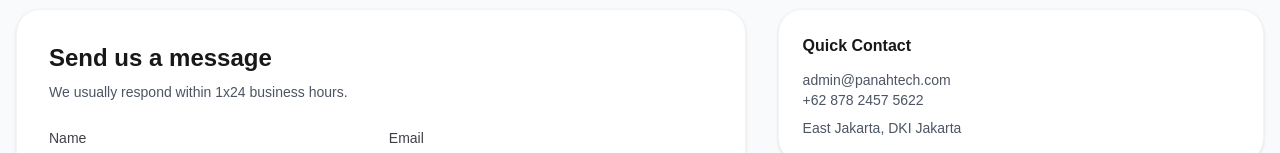
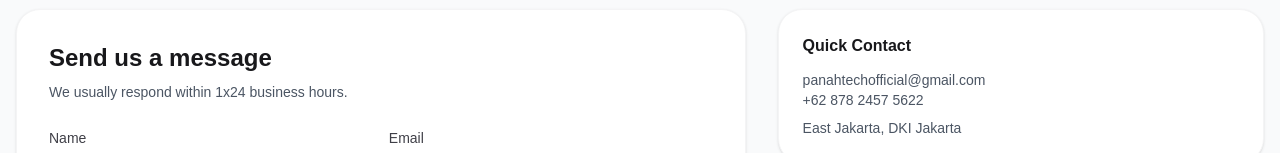
Before and after one commit to panahtechofficial/main-website, a Next.js app: page /contact in a window 1280 px wide. Shown: the part 315-468 px from the top of the page. Built offline with nearby package versions, Linux system fonts and the light colour scheme; no server answers.

Commit message:
feat: update contact details and WhatsApp links across multiple components

```diff
--- a/src/app/page.jsx
+++ b/src/app/page.jsx
@@ -15,6 +15,7 @@ export const metadata = buildPageMetadata({
     "PanahTech provides company profile websites, online catalogues, AI chatbots, VR, and IoT solutions to help businesses grow faster.",
   path: "/",
   keywords: ["home", "software house", "website development Indonesia"],
+  yandexVerification: "9080c0be7db6bed3",
 });
 
 export default function Home() {
--- a/src/components/home/CTA.jsx
+++ b/src/components/home/CTA.jsx
@@ -48,7 +48,7 @@ export default function CTA() {
                                 <FaArrowRight className="group-hover:translate-x-1 transition-transform" />
                             </a>
 
-                            <a href="https://wa.me/6287776255997" target="_blank" rel="noopener noreferrer" className="flex items-center gap-3 bg-white/5 hover:bg-white/10 border border-white/10 text-white font-medium py-3 px-6 rounded-full transition-all duration-300 backdrop-blur-sm">
+                            <a href="https://wa.me/6287824575622" target="_blank" rel="noopener noreferrer" className="flex items-center gap-3 bg-white/5 hover:bg-white/10 border border-white/10 text-white font-medium py-3 px-6 rounded-full transition-all duration-300 backdrop-blur-sm">
                                 <FaWhatsapp className="text-green-400 text-xl" />
                                 <span>WhatsApp</span>
                             </a>
--- a/src/components/layout/Footer.jsx
+++ b/src/components/layout/Footer.jsx
@@ -117,7 +117,7 @@ export default function Footer() {
                 panahtechofficial@gmail.com
               </a>
               <a
-                href="https://wa.me/+6287824575622"
+                href="https://wa.me/6287824575622"
                 target="_blank"
                 rel="noopener noreferrer"
                 className="text-gray-500 dark:text-zinc-400 hover:text-primary transition-colors"
--- a/src/components/pages/ContactPageContent.jsx
+++ b/src/components/pages/ContactPageContent.jsx
@@ -42,7 +42,9 @@ export default function ContactPageContent() {
             <h3 className="font-bold text-zinc-900 dark:text-white">
               {language === "id" ? "Kontak Cepat" : "Quick Contact"}
             </h3>
-            <p className="text-sm text-secondary mt-3">admin@panahtech.com</p>
+            <p className="text-sm text-secondary mt-3">
+              panahtechofficial@gmail.com
+            </p>
             <p className="text-sm text-secondary">+62 878 2457 5622</p>
             <p className="text-sm text-secondary mt-2">
               {language === "id"
```
